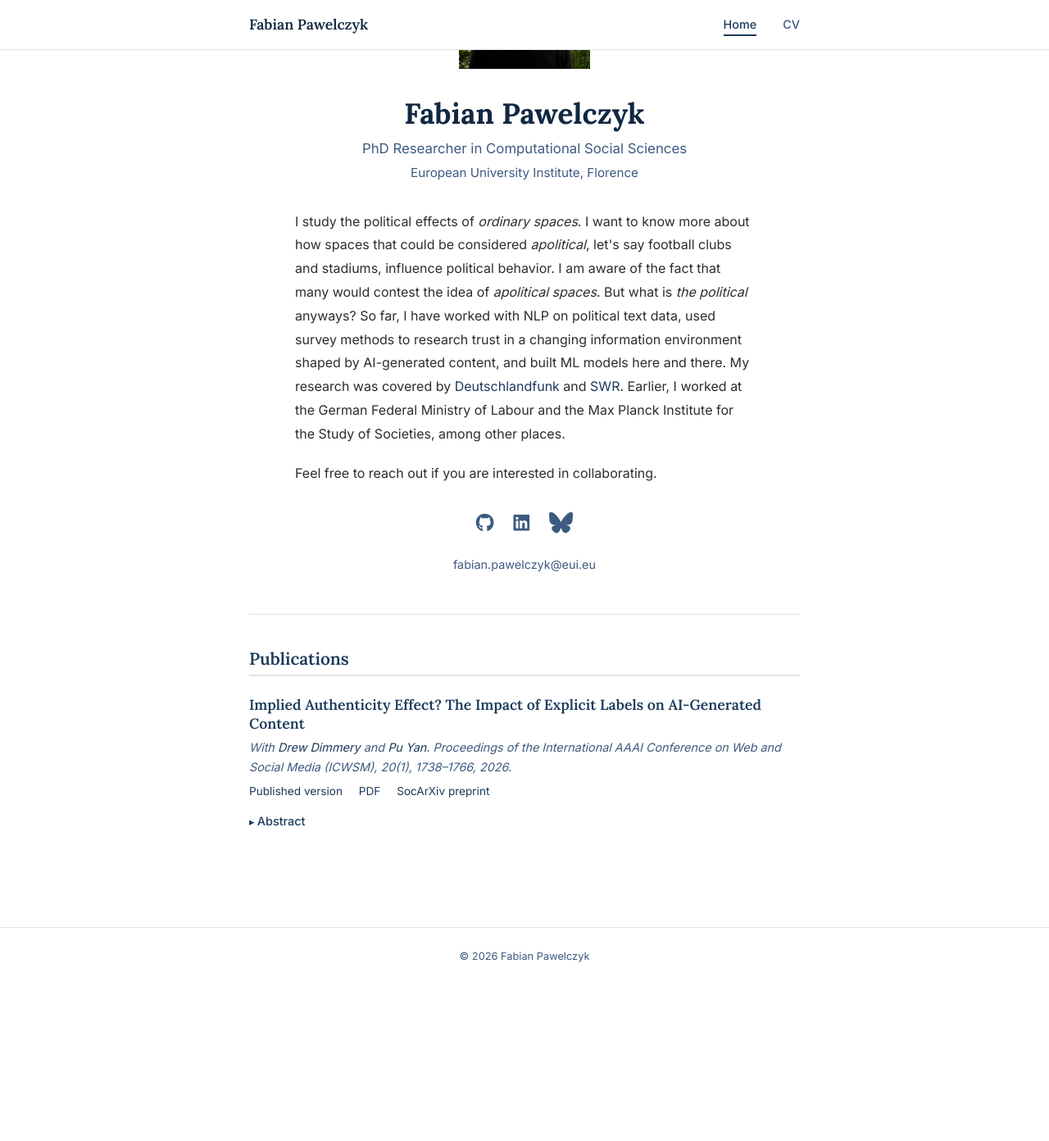
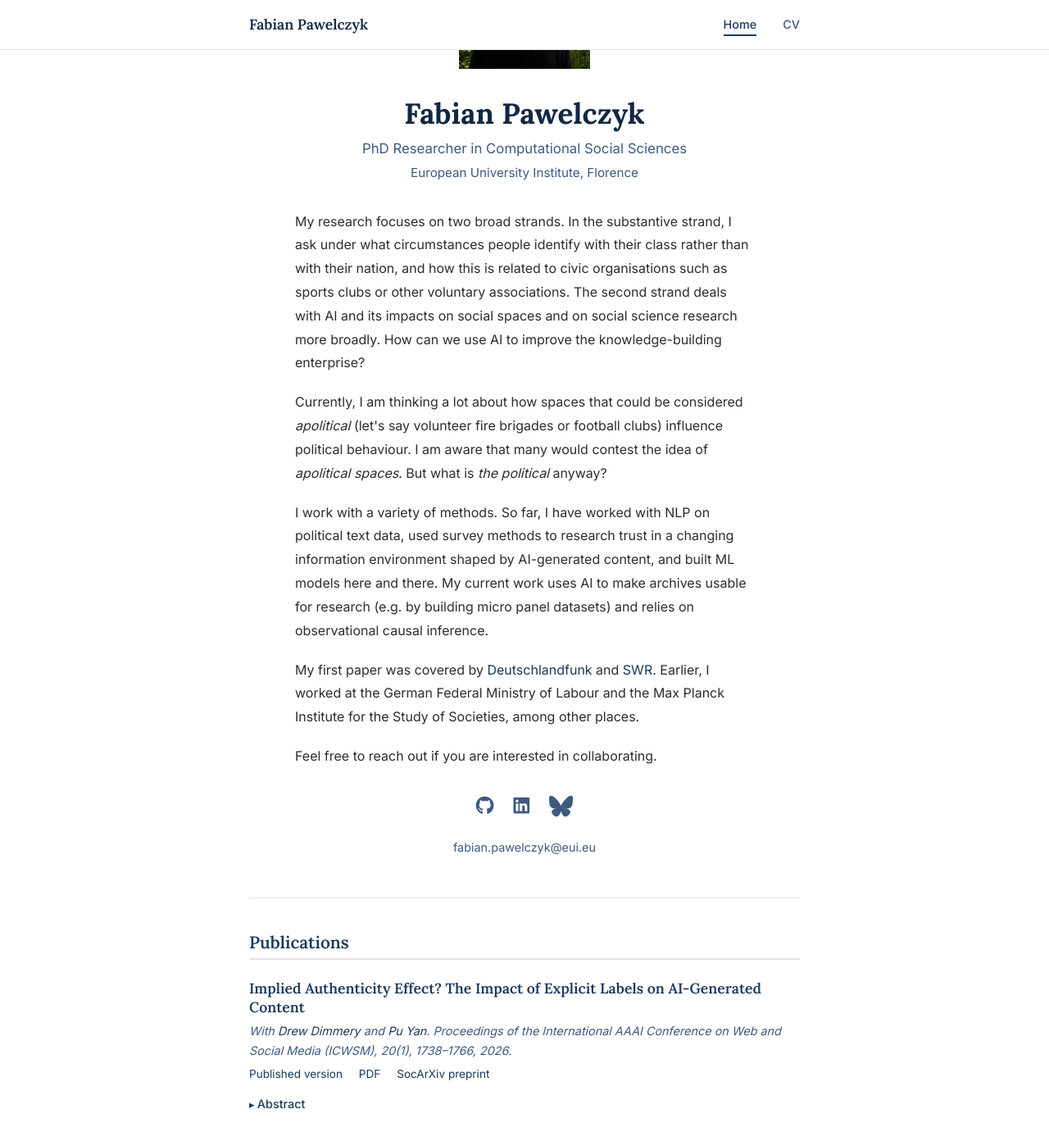
Before and after one commit to fpawelczyk/fpawelczyk.github.io, a Jekyll site: the page built from index.html, in a window 1280 px wide and 1400 px high, scrolled down 217 px. Shown: the top 1392 px of the window at 82% size. Built offline with Jekyll 4.4.1, drawn with Linux system fonts in a browser that asks for light colours; nearby versions of some CDN libraries; before the commit the page ends 1434 px from its top, so only the background shows below that; some of the changed text lies outside the part shown.

Commit message:
Add work in progress section and host CV

```diff
--- a/_data/navigation.yml
+++ b/_data/navigation.yml
@@ -3,4 +3,4 @@
     url: /
 
   - title: "CV"
-    url: https://drive.google.com/file/d/1xSFxdsGmRyq55ztvxCxOAqk-aoXNVPMG/view?usp=sharing
+    url: /files/PAWELCZYK_Fabian_CV.pdf
--- a/index.html
+++ b/index.html
@@ -18,14 +18,32 @@
 
     <div class="home__bio">
       <p>
-        I study the political effects of <em>ordinary spaces</em>. I want to know more about
-        how spaces that could be considered <em>apolitical</em>, let's say football clubs and stadiums,
-        influence political behavior. I am aware of the fact that many would contest the idea of
-        <em>apolitical spaces</em>. But what is <em>the political</em> anyways? So far, I have worked with NLP
-        on political text data, used survey methods to research trust in a changing information
-        environment shaped by AI-generated content, and built ML models here
-        and there. My research was covered by <a href="https://www.deutschlandfunk.de/neues-label-instagram-will-ki-accounts-kenntlich-machen-100.html">Deutschlandfunk</a> and <a href="https://www.swr.de/swraktuell-radio/wirtschaftsnews-frueh-instagram-mit-neuem-ki-label-100.html">SWR</a>. Earlier, I worked at the German Federal Ministry of Labour
-        and the Max Planck Institute for the Study of Societies, among other places.
+        My research focuses on two broad strands. In the substantive strand, I ask under
+        what circumstances people identify with their class rather than with their nation,
+        and how this is related to civic organisations such as sports clubs or other
+        voluntary associations. The second strand deals with AI and its impacts on social
+        spaces and on social science research more broadly. How can we use AI to improve
+        the knowledge-building enterprise?
+      </p>
+      <p>
+        Currently, I am thinking a lot about how spaces that could be considered
+        <em>apolitical</em> (let's say volunteer fire brigades or football clubs) influence
+        political behaviour. I am aware that many would contest the idea of
+        <em>apolitical spaces</em>. But what is <em>the political</em> anyway?
+      </p>
+      <p>
+        I work with a variety of methods. So far, I have worked with NLP on political text
+        data, used survey methods to research trust in a changing information environment
+        shaped by AI-generated content, and built ML models here and there. My current work
+        uses AI to make archives usable for research (e.g. by building micro panel datasets)
+        and relies on observational causal inference.
+      </p>
+      <p>
+        My first paper was covered by
+        <a href="https://www.deutschlandfunk.de/neues-label-instagram-will-ki-accounts-kenntlich-machen-100.html">Deutschlandfunk</a>
+        and <a href="https://www.swr.de/swraktuell-radio/wirtschaftsnews-frueh-instagram-mit-neuem-ki-label-100.html">SWR</a>.
+        Earlier, I worked at the German Federal Ministry of Labour and the Max Planck
+        Institute for the Study of Societies, among other places.
       </p>
       <p>
         Feel free to reach out if you are interested in collaborating.
@@ -128,4 +146,31 @@
 
   </div>
 
+  <!-- ===== WORK IN PROGRESS ===== -->
+  <div class="research-section">
+
+    <h2>Work in Progress</h2>
+
+    <div class="paper">
+      <h3 class="paper__title">Refugee Settlement and Local Civic Life: Evidence from German Football Clubs</h3>
+      <p class="paper__meta">With Sascha Riaz, Heike Kl&uuml;ver and Maurice Baudet von Gersdorff.</p>
+    </div>
+
+    <div class="paper">
+      <h3 class="paper__title">Polish Identity Formation before World War I</h3>
+      <p class="paper__meta">With Felix Kersting and Oliver Wach.</p>
+    </div>
+
+    <div class="paper">
+      <h3 class="paper__title">Estimating the Durability of Political Science Research</h3>
+      <p class="paper__meta">With Kevin Munger, Sebastian Ramirez-Ruiz, Mathieu Dubied and Marcos Echevarria-Eirea.</p>
+    </div>
+
+    <div class="paper">
+      <h3 class="paper__title">IYKYK: Onliness and the Visual Decoding of Political Ideology</h3>
+      <p class="paper__meta">With Kevin Munger, Sebastian Ramirez-Ruiz, Mathieu Dubied and Marcos Echevarria-Eirea.</p>
+    </div>
+
+  </div>
+
 </div>
```
Also changed, not shown: 1 other file.
